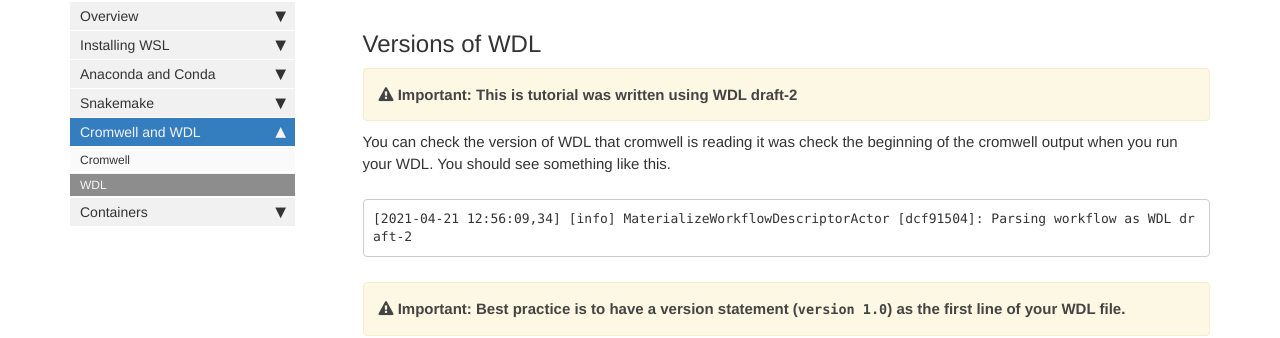
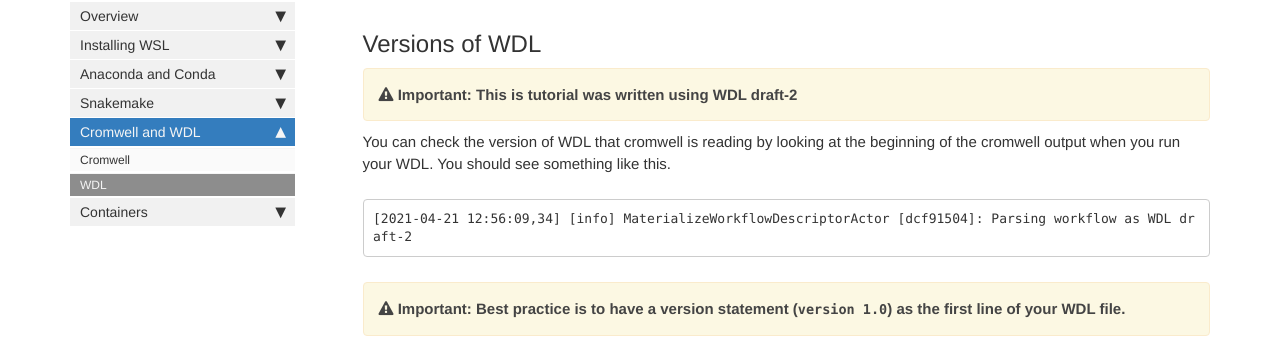
Before and after one commit to jvhagey/Tutorials, a Jekyll site: the page built from pages/mydoc/mydoc_wdl.md, in a window 1280 px wide and 900 px high, scrolled down 2940 px. Shown: the part 127-465 px from the top of the window. Built offline with Jekyll 4.4.1, drawn with Linux system fonts in a browser that asks for light colours; comment, search, counter and statistics services are not loaded.

Commit message:
Update mydoc_wdl.md

````diff
--- a/pages/mydoc/mydoc_wdl.md
+++ b/pages/mydoc/mydoc_wdl.md
@@ -67,7 +67,7 @@ In snakemake terms:
 
 {% include important.html content="**This is tutorial was written using WDL draft-2**" markdown="span" %}
 
-You can check the version of WDL that cromwell is reading it was check the beginning of the cromwell output when you run your WDL. You should see something like this.
+You can check the version of WDL that cromwell is reading by looking at the beginning of the cromwell output when you run your WDL. You should see something like this.
 
 ```
 [2021-04-21 12:56:09,34] [info] MaterializeWorkflowDescriptorActor [dcf91504]: Parsing workflow as WDL draft-2
````
